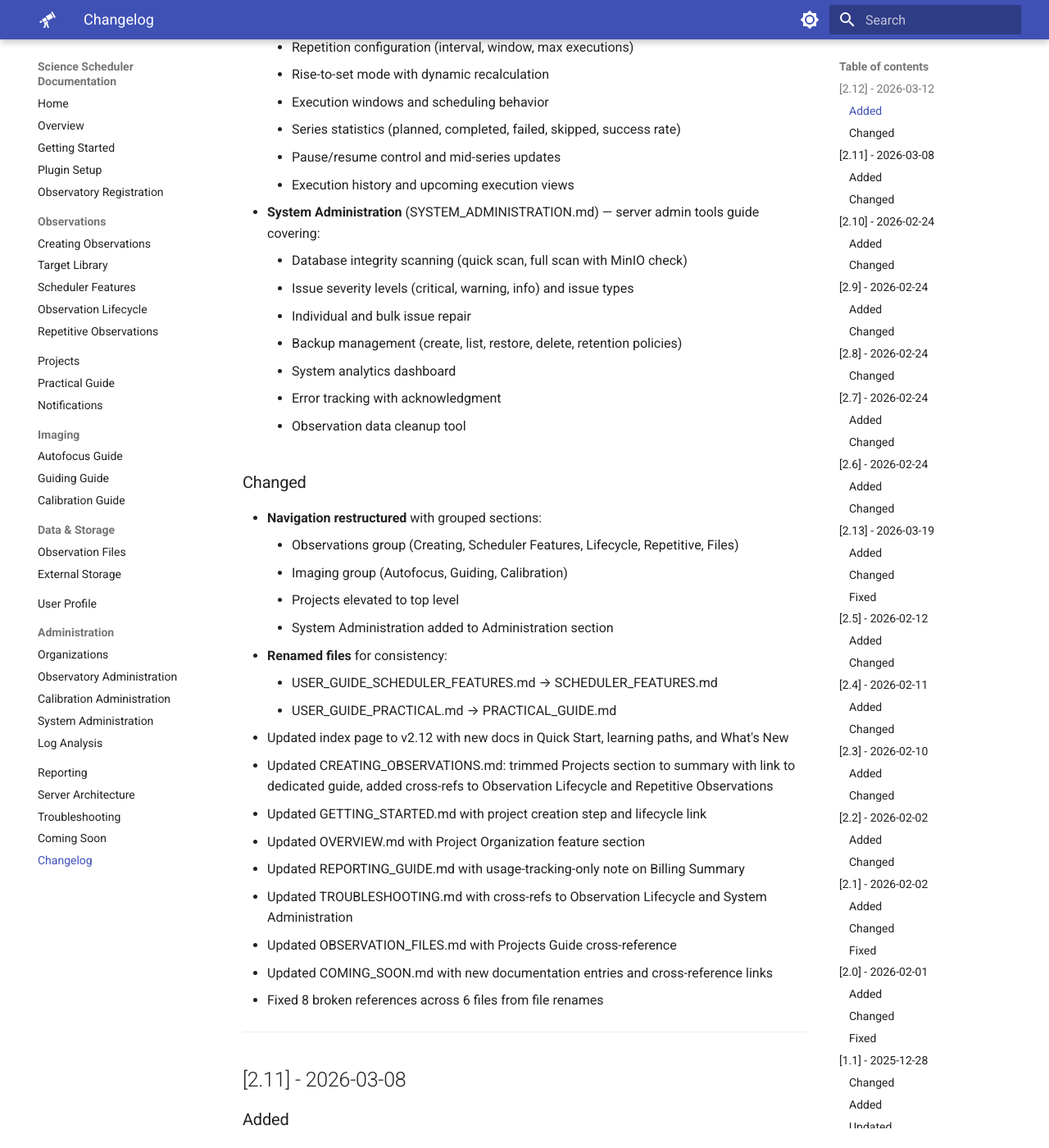
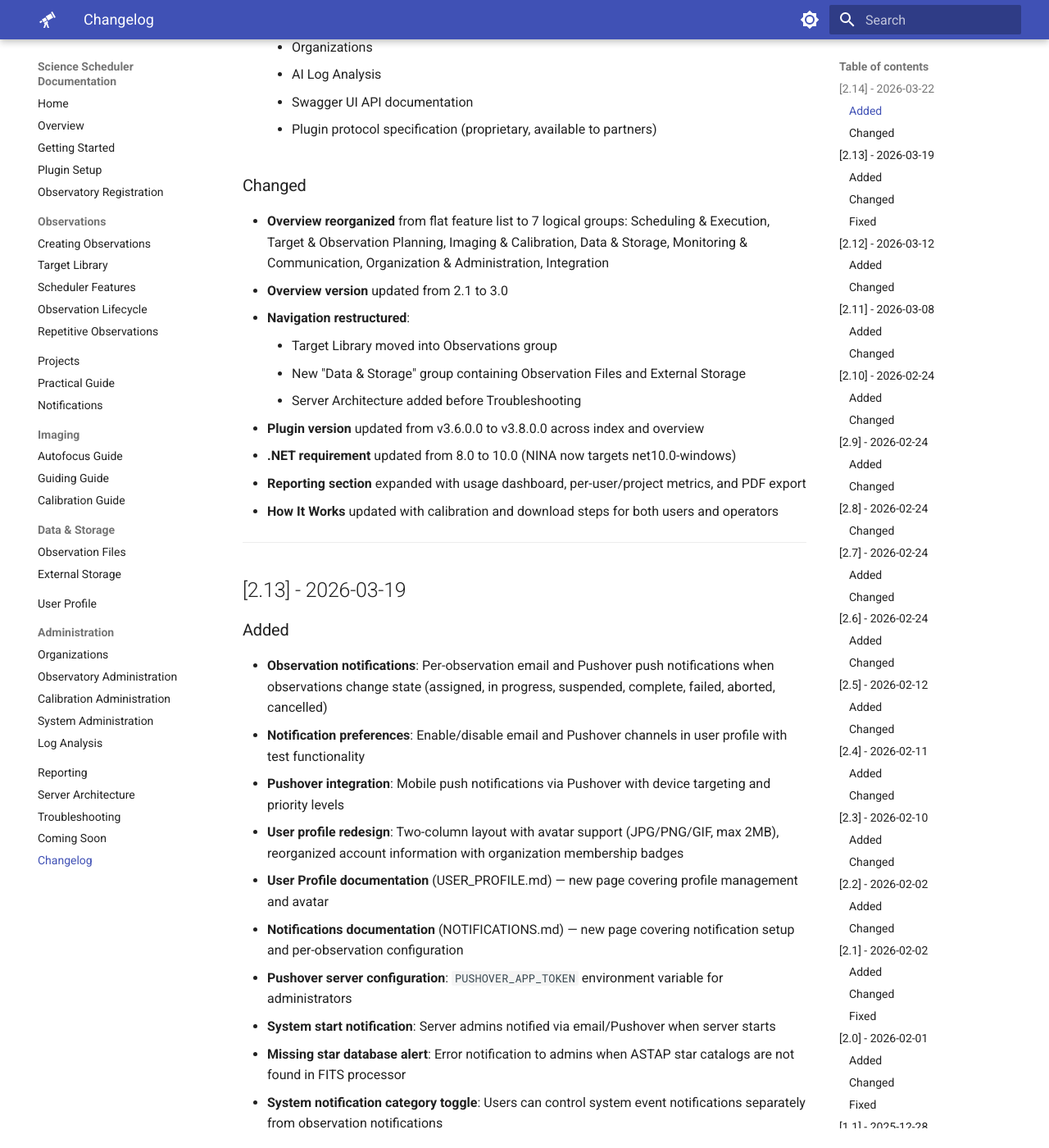
Before and after one commit to First-Light-Systems/nina-scheduler-docs, an MkDocs documentation site: the page built from docs/CHANGELOG.md, in a window 1280 px wide and 1400 px high, scrolled down 1165 px. Shown: the whole window at 82% size. Built offline with MkDocs 1.6.1 and Material for MkDocs 9.7.7, drawn with Linux system fonts in a browser that asks for light colours; some of the changed text lies outside the part shown.

Commit message:
Update changelog to v2.14 and fix entry ordering
Added v2.14 entry covering all changes from this session: overview rewrite
with 7 feature groups, server architecture page, technology & resilience
section, navigation restructuring, new feature sections (calibration,
external storage, autofocus, guiding, organizations, AI log analysis,
Swagger docs, plugin protocol), plugin version to v3.8.0.0, .NET 10
requirement. Fixed v2.13 entry that was misplaced after v2.6 — moved to
correct chronological position. Updated compatibility table.

Co-Authored-By: Claude Opus 4.6 (1M context) <noreply@anthropic.com>

```diff
--- a/docs/CHANGELOG.md
+++ b/docs/CHANGELOG.md
@@ -3,6 +3,82 @@
 All notable changes to the Science Scheduler documentation will be documented in this file.
 
 The format is based on [Keep a Changelog](https://keepachangelog.com/en/1.0.0/).
+
+---
+
+## [2.14] - 2026-03-22
+
+### Added
+
+- **Server Architecture page** (SERVER_ARCHITECTURE.md) — new standalone page covering:
+    - Architecture diagram showing all server components and their relationships
+    - All services documented: nginx, API server, Web GUI, MongoDB, MinIO, Redis, FITS Processor (with ASTAP plate solver), Python Scheduler
+    - Data flow descriptions for observation lifecycle and file storage pipeline
+    - Deployment flexibility: runs anywhere with Docker on x86 (local, dedicated server, cloud, Kubernetes)
+    - Scalability notes for each service layer
+
+- **Technology & Resilience section** in Overview — new section covering:
+    - Loose coupling with observatories (just-in-time dispatch, independent operation, automatic reassignment)
+    - Communications resilience (heartbeat, auto-reconnect, complete-and-stop, state reconciliation, message acknowledgment, persistent file queue)
+    - Weather and safety recovery (automatic suspension/resumption, progress preservation)
+    - Crash recovery (local state persistence, automatic reconciliation, no data loss)
+
+- **Overview feature coverage** — added sections for features previously undocumented in overview:
+    - Automatic Calibration Library with dedicated subsection
+    - User-Controlled Calibrated Downloads (raw, calibrated, both, masters, component frames)
+    - External Storage (Dropbox, Google Drive, Google Cloud Storage)
+    - Target Library & Templates (saved targets, CSV import, automated cadence)
+    - Autofocus Management (5 trigger types)
+    - Guiding & Dithering
+    - Readout Mode support
+    - Organizations
+    - AI Log Analysis
+    - Swagger UI API documentation
+    - Plugin protocol specification (proprietary, available to partners)
+
+### Changed
+
+- **Overview reorganized** from flat feature list to 7 logical groups: Scheduling & Execution, Target & Observation Planning, Imaging & Calibration, Data & Storage, Monitoring & Communication, Organization & Administration, Integration
+- **Overview version** updated from 2.1 to 3.0
+- **Navigation restructured**:
+    - Target Library moved into Observations group
+    - New "Data & Storage" group containing Observation Files and External Storage
+    - Server Architecture added before Troubleshooting
+- **Plugin version** updated from v3.6.0.0 to v3.8.0.0 across index and overview
+- **.NET requirement** updated from 8.0 to 10.0 (NINA now targets net10.0-windows)
+- **Reporting section** expanded with usage dashboard, per-user/project metrics, and PDF export
+- **How It Works** updated with calibration and download steps for both users and operators
+
+---
+
+## [2.13] - 2026-03-19
+
+### Added
+
+- **Observation notifications**: Per-observation email and Pushover push notifications when observations change state (assigned, in progress, suspended, complete, failed, aborted, cancelled)
+- **Notification preferences**: Enable/disable email and Pushover channels in user profile with test functionality
+- **Pushover integration**: Mobile push notifications via Pushover with device targeting and priority levels
+- **User profile redesign**: Two-column layout with avatar support (JPG/PNG/GIF, max 2MB), reorganized account information with organization membership badges
+- **User Profile documentation** (USER_PROFILE.md) — new page covering profile management and avatar
+- **Notifications documentation** (NOTIFICATIONS.md) — new page covering notification setup and per-observation configuration
+- **Pushover server configuration**: `PUSHOVER_APP_TOKEN` environment variable for administrators
+- **System start notification**: Server admins notified via email/Pushover when server starts
+- **Missing star database alert**: Error notification to admins when ASTAP star catalogs are not found in FITS processor
+- **System notification category toggle**: Users can control system event notifications separately from observation notifications
+
+### Changed
+
+- **Cancelled vs Aborted**: User-initiated cancellations now always produce "Cancelled" status (previously, in-progress observations used "Aborted")
+- Updated Creating Observations with notification panel and Cancelled state
+- Updated Practical Guide with notification setup walkthrough
+- Updated Observatory Administration with Pushover server configuration
+- Updated Troubleshooting with notification troubleshooting section
+
+### Fixed
+
+- WebSocket status updates now reliably reach the My Observations table (broadcasts without requiring observatory ID)
+- Error state display no longer causes React error #31
+- Duration formatting shows seconds for durations under 1 minute
 
 ---
 
@@ -457,6 +502,7 @@ The format is based on [Keep a Changelog](https://keepachangelog.com/en/1.0.0/).
 
 | Docs Version | Server Version | Plugin Version | Notes |
 |--------------|----------------|----------------|-------|
+| 2.14 | 3.6.0 | 3.8.0.0 | Overview rewrite, server architecture page, technology & resilience, .NET 10 |
 | 2.13 | 3.6.0 | 3.6.0.0 | Observation notifications, user profile redesign, Pushover integration |
 | 2.12 | 3.6.0 | 3.6.0.0 | Projects guide, observation lifecycle, repetitive observations, system administration, nav restructure |
 | 2.10 | 3.5.0 | 3.4.1.0 | AI log analysis guide |
```
Also changed, not shown: other parts of docs/CHANGELOG.md (+0 -31 lines), docs/index.md (+1 -1 lines).
